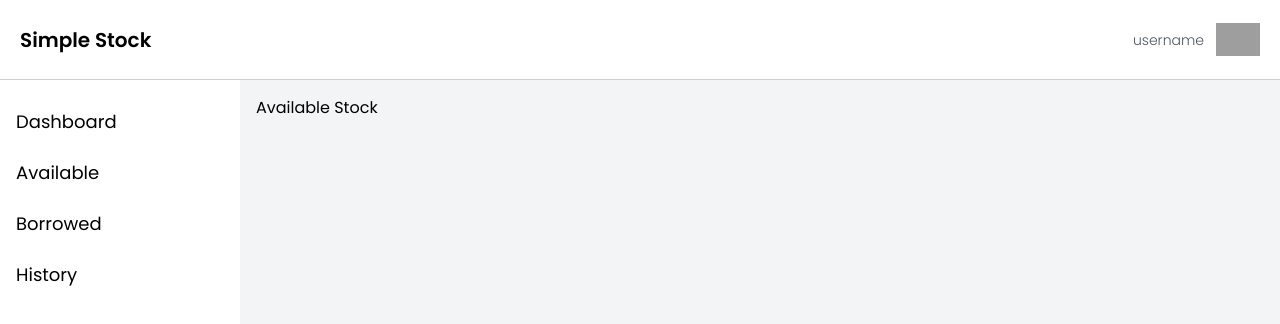
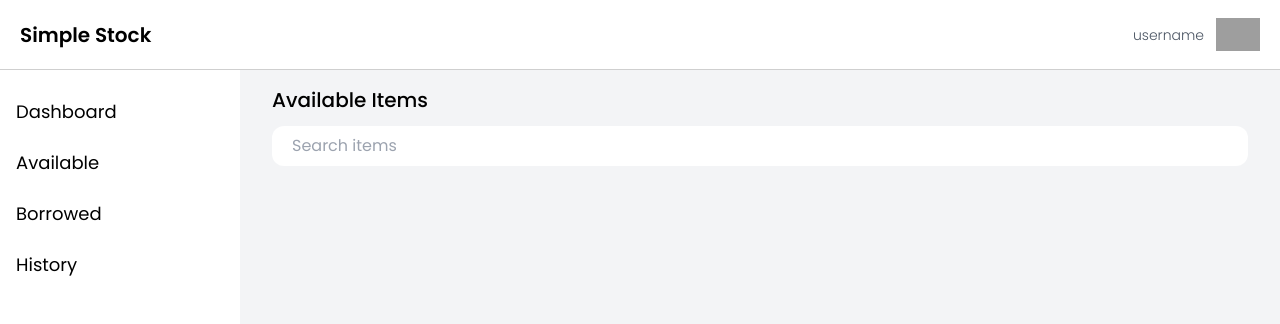
Before and after one commit to hirushaph/simple-stock, a Next.js app: page /available in a window 1280 px wide. Shown: the top 324 px of the page. Built offline with nearby package versions, Linux system fonts and the light colour scheme; grey boxes are pictures that could not be loaded.

Commit message:
add searchbar component

```diff
--- /dev/null
+++ b/app/_components/SearchBar.tsx
@@ -0,0 +1,15 @@
+function SearchBar() {
+  return (
+    <div>
+      <input
+        type="search"
+        name="search"
+        id="search"
+        placeholder="Search items"
+        className="w-full px-5 py-2 rounded-xl mt-3 outline-none text-gray-500 focus:shadow-sm transition"
+      />
+    </div>
+  );
+}
+
+export default SearchBar;
--- a/app/available/page.tsx
+++ b/app/available/page.tsx
@@ -1,3 +1,10 @@
+import SearchBar from "../_components/SearchBar";
+
 export default function Available() {
-  return <div>Available Stock</div>;
+  return (
+    <div className="px-4">
+      <h1 className="text-xl font-medium">Available Items</h1>
+      <SearchBar />
+    </div>
+  );
 }
--- a/app/layout.tsx
+++ b/app/layout.tsx
@@ -23,7 +23,7 @@ export default function RootLayout({
   return (
     <html lang="en">
       <body className={`${poppins.className} antialiased bg-background `}>
-        <main className="h-screen grid grid-rows-[80px_1fr] grid-cols-[240px_1fr]">
+        <main className="h-screen grid grid-rows-[70px_1fr] grid-cols-[240px_1fr]">
           {/* Top Navbar */}
           <Header />
 
```
